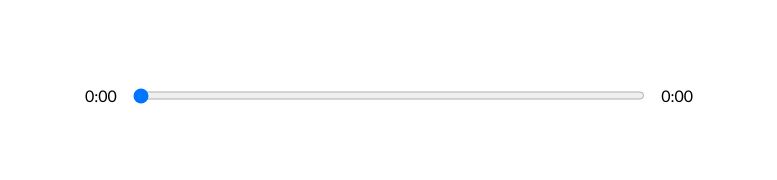
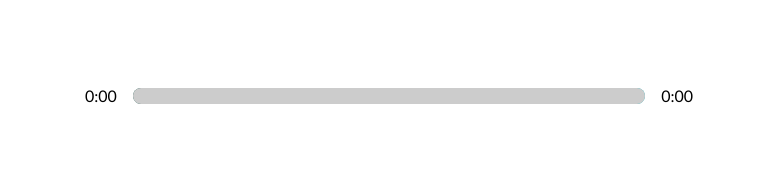
Before and after one commit to abhinavluv/music-player, a React (Create React App) app: page / in a window 1280 px wide. Shown: the part 490-670 px from the top of the page, without its empty margins (251-1028 px from the left). Built offline with nearby package versions, Linux system fonts and the light colour scheme.

Commit message:
Slider styled
The range between start and end time is now in sync with the time and is styled

```diff
--- a/src/components/Player.component.jsx
+++ b/src/components/Player.component.jsx
@@ -44,15 +44,20 @@ const Player = (props) => {
     const [songInfo, setSongInfo] = useState({
         currentTime: 0,
         duration: 0,
+        animationPercentage: 0,
     });
 
     const timeUpdateHandler = (event) => {
         const current = event.target.currentTime;
         const songDuration = event.target.duration;
+        const roundedCurrent = Math.round(current);
+        const roundedDuration = Math.round(songDuration);
+        const animation = Math.round((roundedCurrent / roundedDuration) * 100);
         setSongInfo({
             ...songInfo,
             currentTime: current,
             duration: songDuration,
+            animationPercentage: animation,
         });
     };
 
@@ -89,10 +94,20 @@ const Player = (props) => {
         }
     };
 
+    // Add styles to slider
+    const trackAnim = {
+        transform: `translateX(${songInfo.animationPercentage}%)`,
+    };
+
     return (
         <div className='player'>
             <div className='time-control'>
                 <p>{getTime(songInfo.currentTime)}</p>
+                <div
+                    className='track'
+                    style={{
+                        background: `linear-gradient(to right, ${props.currentSong.color[0]}, ${props.currentSong.color[1]})`,
+                    }}>
                     <input
                         type='range'
                         min={0}
@@ -100,7 +115,9 @@ const Player = (props) => {
                         value={songInfo.currentTime}
                         onChange={dragSliderHandler}
                     />
-                <p>{getTime(songInfo.duration)}</p>
+                    <div style={trackAnim} className='animate-track'></div>
+                </div>
+                <p>{songInfo.duration ? getTime(songInfo.duration) : '0:00'}</p>
             </div>
             <div className='play-control'>
                 <FontAwesomeIcon
--- a/src/styles/_player.scss
+++ b/src/styles/_player.scss
@@ -10,10 +10,15 @@
 .time-control {
     width: 50%;
     display: flex;
+    align-items: center;
+    justify-content: center;
 
     input {
         width: 100%;
         padding: 1rem 0rem;
+        -webkit-appearance: none;
+        background: transparent;
+        cursor: pointer;
     }
 
     p {
@@ -31,3 +36,45 @@
         cursor: pointer;
     }
 }
+
+input[type='range']:focus {
+    outline: none;
+}
+
+input[type='range']::-webkit-slider-thumb {
+    -webkit-appearance: none;
+    height: 16px;
+    width: 16px;
+    border-radius: 50%;
+    -webkit-border-radius: 50%;
+    -moz-border-radius: 50%;
+    -ms-border-radius: 50%;
+    -o-border-radius: 50%;
+}
+
+.track {
+    width: 100%;
+    height: 1rem;
+    position: relative;
+    border-radius: 1rem;
+    -webkit-border-radius: 1rem;
+    -moz-border-radius: 1rem;
+    -ms-border-radius: 1rem;
+    -o-border-radius: 1rem;
+    overflow: hidden;
+}
+
+.animate-track {
+    background: rgb(204, 204, 204);
+    width: 100%;
+    height: 100%;
+    position: absolute;
+    top: 0;
+    left: 0;
+    transform: translateX(0%);
+    -webkit-transform: translateX(0%);
+    -moz-transform: translateX(0%);
+    -ms-transform: translateX(0%);
+    -o-transform: translateX(0%);
+    pointer-events: none;
+}
```
Lines whose indentation alone changed are shown as unchanged.
